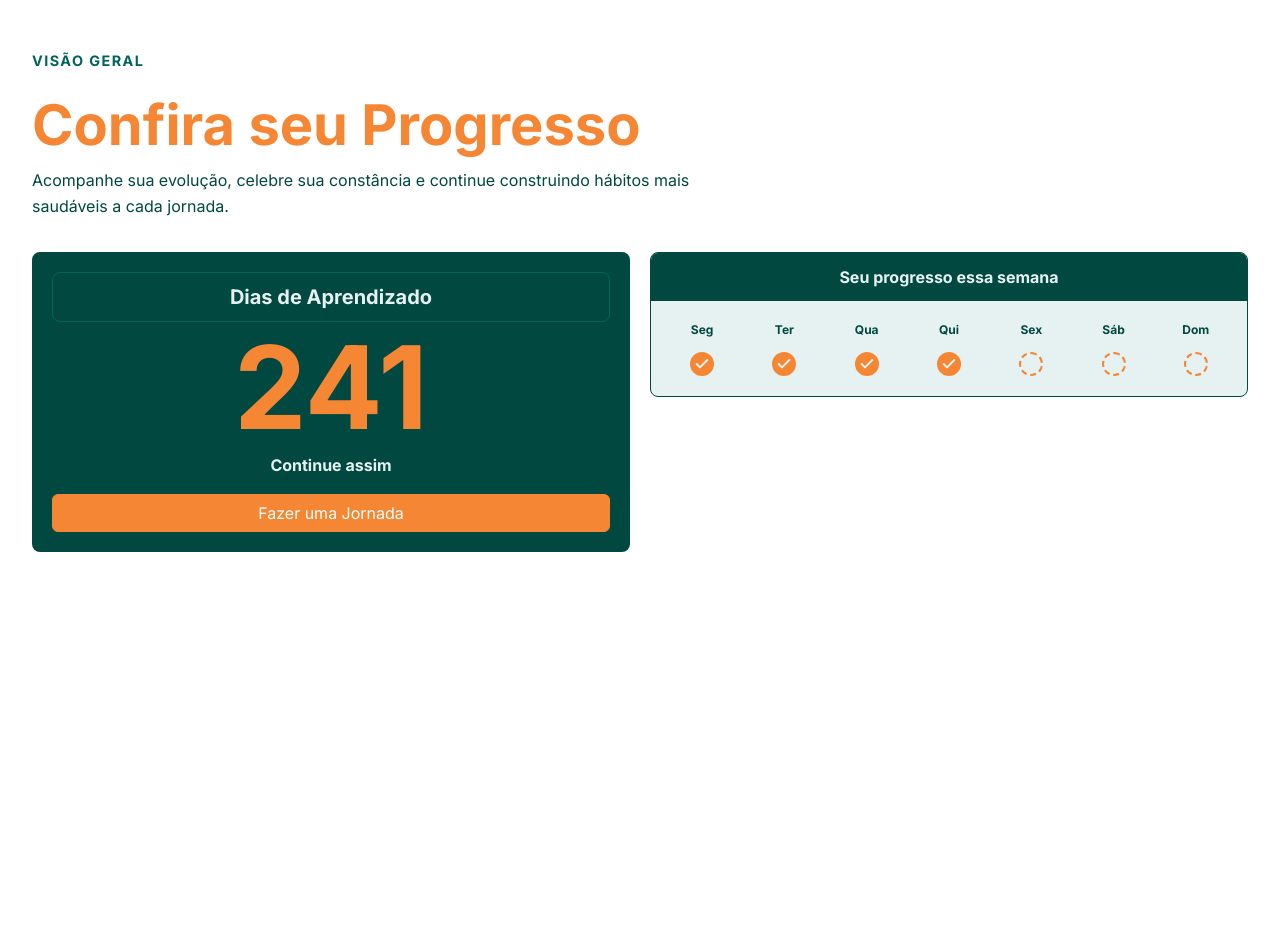
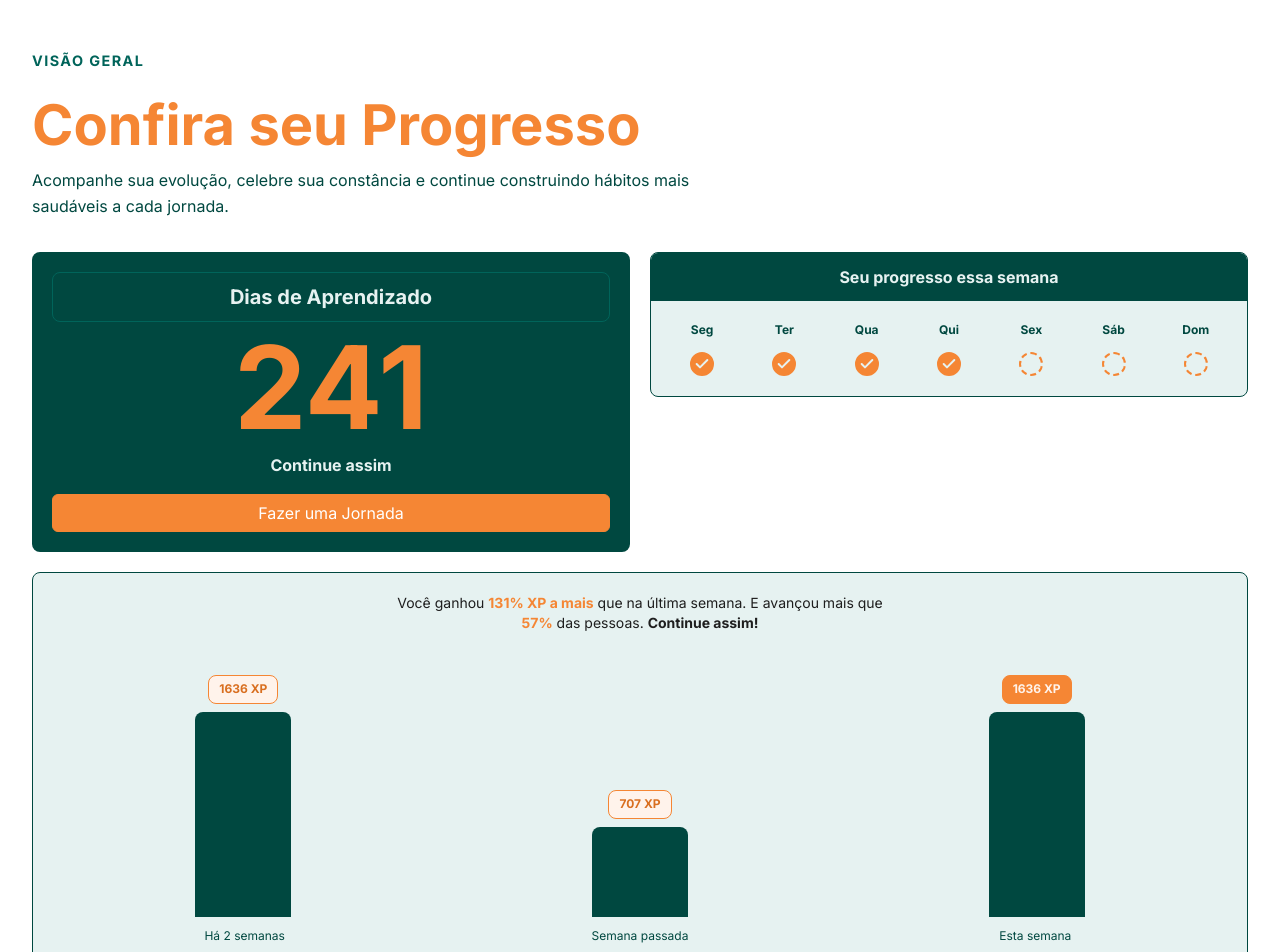
Before and after one commit to Itsfernandesb/InformaSaude, a React (Vite) app in the folder informa-saude/: page /dashboard in a window 1280 px wide. Shown: the top 952 px of the page. Before the commit the page ends 800 px from the top, so only its background shows below. Built offline with nearby package versions, Linux system fonts and the light colour scheme.

Commit message:
feat: gráfico de barras para contabilizar a experiência das jornadas (XP) na página de dashboard

```diff
--- /dev/null
+++ b/informa-saude/src/components/XPChart/XPChart.jsx
@@ -0,0 +1,30 @@
+import { useJornadas } from '../../context/JorneysContext';
+
+export default function XPChart() {
+  const { xpHistorico } = useJornadas();
+  const legendas = ["Há 2 semanas", "Semana passada", "Esta semana"];
+  const max = Math.max(...xpHistorico);
+  const xpAnterior = xpHistorico[1] ?? 1;
+  const xpAtual = xpHistorico[2] ?? 0;
+  const crescimento = Math.round(((xpAtual - xpAnterior) / xpAnterior) * 100);
+
+  return (
+    <article className='dashboard-card xp-card'>
+      <p className='xp-summary'>Você ganhou <strong>{crescimento}% XP a mais</strong> que na última semana. E avançou mais que <strong>57%</strong> das pessoas. <strong>Continue assim!</strong></p>
+
+      <div className='xp-chart'>
+        {xpHistorico.map((xp, index) => (
+          <div key={legendas[index]} className='xp-column'>
+            <span className={`xp-value${index === 2 ? " is-current" : ""}`}>{xp} XP</span>
+
+            <div className={`xp-bar xp-bar--${Math.max(25, Math.min(80, Math.round((xp / max) * 80 / 5) * 5))}`} role="img" aria-label={`${legendas[index]}: ${xp} XP`} />
+          </div>
+        ))}
+      </div>
+
+      <div className="xp-labels">
+        {legendas.map((legenda) => <span key={legenda}>{legenda}</span>)}
+      </div>
+    </article>
+  );
+}
--- a/informa-saude/src/pages/Dashboard/Dashboard.jsx
+++ b/informa-saude/src/pages/Dashboard/Dashboard.jsx
@@ -2,6 +2,7 @@ import { useNavigate } from 'react-router-dom';
 import CardDiasAprendidos from '../../components/CardDiasAprendidos/CardDiasAprendidos';
 import { JornadasProvider } from '../../context/JorneysContext';
 import CardProgressoSemanal from '../../components/CardProgressoSemanal/CardProgressoSemanal';
+import XPChart from '../../components/XPChart/XPChart';
 
 export default function Dashboard() {
   const navigate = useNavigate();
@@ -12,12 +13,13 @@ export default function Dashboard() {
         <header className="dashboard-heading">
           <p className="is-eyebrow">VISÃO GERAL</p>
           <h1>Confira seu Progresso</h1>
-          <p className="">Acompanhe sua evolução, celebre sua constância e continue construindo hábitos mais saudáveis a cada jornada.</p>
+          <p>Acompanhe sua evolução, celebre sua constância e continue construindo hábitos mais saudáveis a cada jornada.</p>
         </header>
 
         <section aria-label="Resumo do progresso" className='dashboard-grid'>
           <div className='learning-area'><CardDiasAprendidos /></div>
           <div className='weekly-area'><CardProgressoSemanal/></div>
+          <div className="xp-area"><XPChart /></div>
         </section>
       </main>
     </JornadasProvider>
--- a/informa-saude/src/styles/components/cards.css
+++ b/informa-saude/src/styles/components/cards.css
@@ -148,6 +148,95 @@
   height: 1rem;
 }
 
+.xp-card {
+  padding: 1.25rem;
+  background: var(--is-green-light);
+  border: 1px solid var(--is-green-dark);
+}
+
+.xp-summary {
+  max-width: 32rem;
+  margin: 0 auto;
+  text-align: center;
+  font-size: 0.875rem;
+  line-height: 1.4;
+}
+
+.xp-summary strong {
+  color: var(--is-orange);
+}
+
+.xp-summary strong:last-child {
+  color: inherit;
+}
+
+.xp-chart {
+  height: 16rem;
+  display: grid;
+  grid-template-columns: repeat(3, minmax(0, 1fr));
+  align-items: end;
+  gap: 1rem;
+  margin-top: 1.75rem;
+}
+
+.xp-column {
+  height: 100%;
+  min-width: 0;
+  display: flex;
+  flex-direction: column;
+  align-items: center;
+  justify-content: flex-end;
+  gap: 0.5rem;
+}
+
+.xp-value {
+  padding: 0.25rem 0.625rem;
+  border-radius: 0.5rem;
+  background: var(--is-orange-light);
+  color: var(--is-orange-dark);
+  border: 1px solid var(--is-orange);
+  font-size: 0.75rem;
+  font-weight: 800;
+  white-space: nowrap;
+}
+
+.xp-value.is-current {
+  background: var(--is-orange);
+  color: var(--is-orange-light);
+}
+
+.xp-bar {
+  width: min(100%, 6rem);
+  height: var(--bar-height);
+  flex: 0 0 auto;
+  border-radius: 0.5rem 0.5rem 0 0;
+  background: var(--is-green-dark);
+}
+
+.xp-bar--25 { --bar-height: 25%; }
+.xp-bar--30 { --bar-height: 30%; }
+.xp-bar--35 { --bar-height: 35%; }
+.xp-bar--40 { --bar-height: 40%; }
+.xp-bar--45 { --bar-height: 45%; }
+.xp-bar--50 { --bar-height: 50%; }
+.xp-bar--55 { --bar-height: 55%; }
+.xp-bar--60 { --bar-height: 60%; }
+.xp-bar--65 { --bar-height: 65%; }
+.xp-bar--70 { --bar-height: 70%; }
+.xp-bar--75 { --bar-height: 75%; }
+.xp-bar--80 { --bar-height: 80%; }
+
+.xp-labels {
+  display: grid;
+  grid-template-columns: repeat(3, minmax(0, 1fr));
+  gap: 0.75rem;
+  margin-top: 0.75rem;
+  color: var(--is-green-dark);
+  text-align: center;
+  font-size: 0.75rem;
+  line-height: 1.2;
+}
+
 @media (min-width: 768px) {
   .learning-card {
     min-height: 0;
--- a/informa-saude/src/styles/pages.css
+++ b/informa-saude/src/styles/pages.css
@@ -283,4 +283,8 @@
   .dashboard-grid {
     grid-template-columns: repeat(2, minmax(0, 1fr));
   }
+
+  .xp-area {
+    grid-column: span 2;
+  }
 }
```
